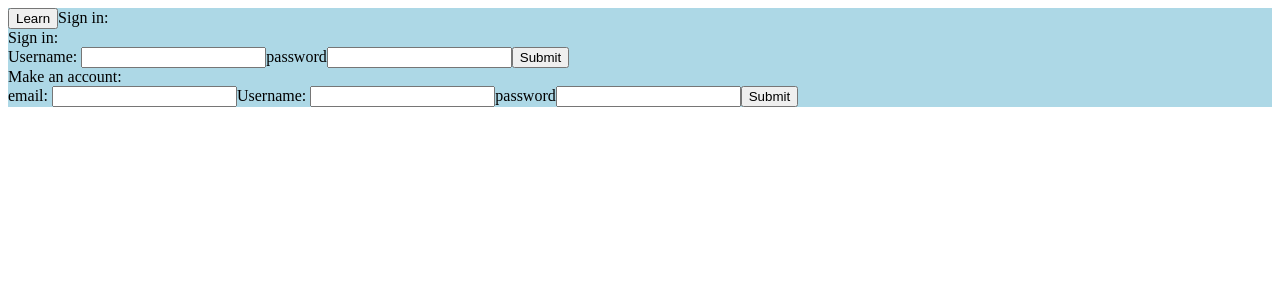
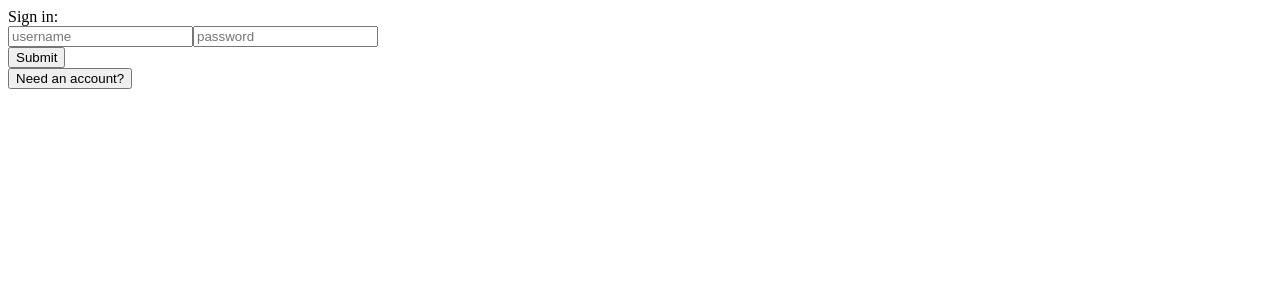
Before and after one commit to jonpaul108/Korean_Bash_Repo, a React app: page / in a window 1280 px wide. Shown: the top 300 px of the page. Built offline with nearby package versions, Linux system fonts and the light colour scheme; the HTML template or start-up script is replaced by a standard one.

Commit message:
adding user learn table

```diff
--- a/client/src/components/app.jsx
+++ b/client/src/components/app.jsx
@@ -1,60 +1,109 @@
 import React from 'react';
 import ConditionalRenderer from './conditionalRenderer.jsx';
+import Register from './register.jsx';
 import styles from '../css/app.css';
+import axios from 'axios';
 
 class App extends React.Component {
   constructor(props) {
     super(props);
     this.state = {
-      page: 'signIn'
+      page: 'signIn',
+      loggedIn: false,
+      username: '',
+      password: '',
+      message: ''
     }
     this.handlePageChange = this.handlePageChange.bind(this);
     this.handleLogin = this.handleLogin.bind(this);
-    this.handleRegister = this.handleRegister.bind(this);
+    this.handleOnChange = this.handleOnChange.bind(this);
+  }
+
+  handlePageChange(event) {
+    const page = event.target.value || 'signIn';
+    this.setState({
+      page,
+      loggedIn: true
+    });
+  }
+
+  handleOnChange(event) {
+    this.setState({
+      [event.target.name]: event.target.value
+    })
   }
 
   handleLogin(event) {
     event.preventDefault();
-    console.log('hello');
     const user = this.state.username;
+    console.log('hello', user);
     const password = this.state.password;
-    axios(`/login/${username}/${password}`)
+    axios.get(`/login/${user}/${password}`)
       .then((response) => {
         console.log('signed in');
+        this.setState({
+          loggedIn: true,
+          page: 'learn page'
+        })
       })
       .catch((err) => {
-        console.log('login error', err);
+        const message = 'Incorrect loggin information';
+        console.log('login error');
+        this.setState({
+          message
+        });
+
       });
-
-  }
-  handleRegister(event) {
-
-  }
-
-  handlePageChange(event) {
-    let page = event.target.value;
-    this.setState({
-      page
-    });
   }
 
   render() {
     const {
       page,
+      loggedIn,
+      username,
+      password,
+      message
     } = this.state;
     const handlePageChange = this.handlePageChange;
     const handleLogin = this.handleLogin;
     const handleRegister = this.handleRegister;
-    return (
-      <div className={styles.container}>
-        <ConditionalRenderer
-          page={page}
+    const handleLogIn = this.handleLogIn;
+    const handleOnChange = this.handleOnChange;
+    if (!loggedIn || page === 'signIn') {
+      return <div className={styles.loginPage}>
+        <div className={styles.loginBox}>
+        <div className={styles.logIn}>
+          <span className={styles.signInText}>Sign in: </span>
+            <form onSubmit={handleLogin} className={styles.logIn}>
+              <input className={styles.input} type='text' placeholder='username' name='username' value={username} onChange={handleOnChange}></input>
+              <input className={styles.input}type='text' placeholder='password' name='password' value={password} onChange={handleOnChange}></input>
+              <div className={styles.submitContainer}>
+                <input className={styles.submit} type='submit' value='Submit'></input>
+              </div>
+            </form>
+            <div className={styles.registerContainer}>
+              <button className={styles.register}value='register' onClick={handlePageChange}>Need an account?</button>
+              <span className={styles.message}>{message}</span>
+            </div>
+        </div>
+        </div>
+      </div>
+    } else if (page === 'register') {
+      return <div>
+        <Register
           handlePageChange={handlePageChange}
-          handleLogin={handleLogin}
-          handleregister={handleRegister}
+          loggedIn={loggedIn}
           />
-      </div>
-    )
+    </div>
+    } else {
+      return <div className={styles.container}>
+          <ConditionalRenderer
+            page={page}
+            handlePageChange={handlePageChange}
+            loggedIn={loggedIn}
+            />
+        </div>
+    }
   }
 }
 
--- a/client/src/components/conditionalRenderer.jsx
+++ b/client/src/components/conditionalRenderer.jsx
@@ -1,16 +1,20 @@
 import React from 'react';
 import Learn from './learnPage.jsx';
-import SignIn from './signIn.jsx';
 import QuizBoard from './quizBoard.jsx';
+import Register from './register.jsx';
 
 const ConditionalRenderer = (props) => {
   if (props.page === 'learn page') {
     return <div><Learn handlePageChange={props.handlePageChange}/></div>
   } else if (props.page === 'gameboard') {
     return <div> <QuizBoard handlePageChange={props.handlePageChange}/> </div>
-  } else if (props.page === 'signIn') {
-    return <div><SignIn
-       handlePageChange={props.handlePageChange}/>
+  } else if (props.page === 'register') {
+    return <div>
+      <Register
+        handlePageChange={props.handlePageChange}
+        handleLogIn={props.handleLogIn}
+        loggedIn={props.loggedIn}
+        />
   </div>
   }
 }
--- a/client/src/components/quizBoard.jsx
+++ b/client/src/components/quizBoard.jsx
@@ -98,7 +98,7 @@ class QuizBoard extends React.Component {
         You won!
         </span>
         <div className={styles.changePage}>
-        <button  onClick={this.props.handlePageChange}>Back to Learn</button>
+        <button  value='learn page' onClick={this.props.handlePageChange}>Back to Learn</button>
       </div></div>);
     } else if (win === false) {
       return (<div className={styles.quizPage}>
--- /dev/null
+++ b/client/src/components/register.jsx
@@ -0,0 +1,99 @@
+import React from 'react';
+import styles from '../css/signIn.css';
+import axios from 'axios';
+import zxcvbn from 'zxcvbn';
+
+class Register extends React.Component {
+  constructor(props) {
+    super(props)
+    this.state = {
+      newUsername: '',
+      newPassword: '',
+      email: '',
+      loggedIn: false,
+      message: '',
+      score: '',
+      feedback: '',
+      isRegistered: false
+    }
+    this.handleOnChange = this.handleOnChange.bind(this);
+    this.handleRegister = this.handleRegister.bind(this);
+  }
+
+
+  handleRegister(event) {
+    event.preventDefault();
+    const user = this.state.newUsername;
+    const password = this.state.newPassword;
+    const email = this.state.email;
+    axios.post(`/user`, {
+        username: user,
+        password: password,
+        email
+      })
+      .then((response) => {
+        this.setState({
+          isRegistered: true
+        });
+      })
+      .catch((err) => {
+        let message = 'Username or Email already in use';
+        console.log('in error');
+        this.setState({
+          message
+        });
+      })
+  }
+
+  handleOnChange(event) {
+    let pass = 0;
+    let feed = '';
+    if (event.target.name === 'newPassword') {
+      const {
+        score
+      } = zxcvbn(event.target.value);
+      pass = score;
+    }
+    this.setState({
+      [event.target.name]: event.target.value,
+      score: pass
+    })
+  }
+
+  render() {
+    const {
+      newUsername,
+      newPassword,
+      email,
+      message,
+      score,
+      isRegistered
+    } = this.props;
+    const handlePageChange = this.props.handlePageChange;
+    const handleOnChange = this.handleOnChange;
+    const handleRegister = this.handleRegister;
+
+    return <div className={styles.loginPage}>
+      <span className={styles.message}>{message}</span>
+      <span>password strength (out of 4): {score}</span>
+      <div className={styles.loginBox}>
+      <div className={styles.logIn}>
+        <span className={styles.signInText}>Make an account: </span>
+          <form onSubmit={handleRegister} className={styles.logIn}>
+            <input className={styles.input} type='text' placeholder='email' name='email' value={email} onChange={handleOnChange}></input>
+            <input className={styles.input} type='text' placeholder='username' name='newUsername' value={newUsername} onChange={handleOnChange}></input>
+            <input className={styles.input}type='text' placeholder='password' name='newPassword' value={newPassword} onChange={handleOnChange}></input>
+            <div className={styles.submitContainer}>
+              <input className={styles.submit} type='submit' value='Submit'></input>
+            </div>
+          </form>
+          <div className={styles.registerContainer}>
+            <button className={styles.register} value='signIn' onClick={handlePageChange}> Already have an account?</button>
+          </div>
+      </div>
+      </div>
+    </div>
+  }
+}
+
+export default Register;
--- a/client/src/components/signIn.jsx
+++ /dev/null
@@ -1,101 +0,0 @@
-import React from 'react';
-import axios from 'axios';
-
-class SignIn extends React.Component {
-  constructor(props) {
-    super(props);
-    this.state = {
-      username: '',
-      password: '',
-      email: '',
-      newUsername: '',
-      newPassword: '',
-      loggedIn: false
-    }
-    this.handleLogin = this.handleLogin.bind(this);
-    this.handleOnChange = this.handleOnChange.bind(this);
-    this.handleRegister = this.handleRegister.bind(this);
-  }
-
-
-  handleLogin(event) {
-    event.preventDefault();
-    const user = this.state.username;
-    console.log('hello', user);
-    const password = this.state.password;
-    axios.get(`/login/${user}/${password}`)
-      .then((response) => {
-        console.log('signed in');
-      })
-      .catch((err) => {
-        console.log('login error', err);
-      });
-  }
-  handleRegister(event) {
-    event.preventDefault();
-    const user = this.state.newUsername;
-    const password = this.state.newPassword;
-    const email = this.state.email;
-    axios.post(`/user`, {
-        username: user,
-        password: password,
-        email
-      })
-      .then((response) => {
-        console.log('receved post request for new user');
-      })
-      .catch((err) => {
-        console.log(err);
-      })
-  }
-
-
-  handleOnChange(event) {
-    this.setState({
-      [event.target.name]: event.target.value
-    })
-  }
-  render() {
-    const {
-      username,
-      email,
-      password,
-      newUsername,
-      newPassword
-    } = this.state;
-    const handlePageChange = this.props.handlePageChange;
-    const handleOnChange = this.handleOnChange;
-    const handleRegister = this.handleRegister;
-    const handleLogin = this.handleLogin;
-    return (
-      <div>
-        <button value='learn page' onClick={handlePageChange}>Learn</button>
-        <span>Sign in: </span>
-        <div>
-          <span>Sign in: </span>
-            <form onSubmit={handleLogin}>
-              <label>Username: </label>
-              <input name='username' value={username} onChange={handleOnChange}></input>
-              <label>password</label>
-              <input name='password' value={password} onChange={handleOnChange}></input>
-              <input type='submit' value='Submit'></input>
-            </form>
-        </div>
-        <div>
-          <span>Make an account: </span>
-            <form onSubmit={handleRegister}>
-              <label>email: </label>
-              <input name='email' value={email} onChange={handleOnChange}></input>
-              <label>Username: </label>
-              <input type="text" name='newUsername' value={newUsername} onChange={handleOnChange}></input>
-              <label>password</label>
-              <input name='newPassword' value={newPassword} onChange={handleOnChange}></input>
-              <input type='submit' value='Submit'></input>
-            </form>
-        </div>
-      </div>
-    )
-  }
-}
-
-export default SignIn;
```
